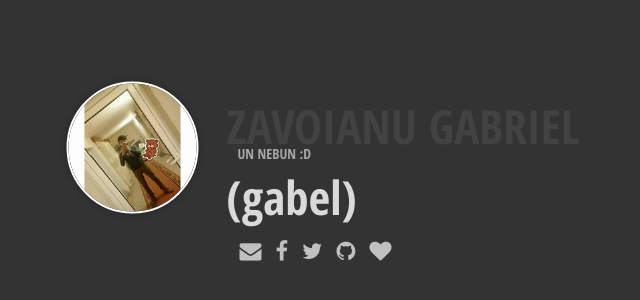
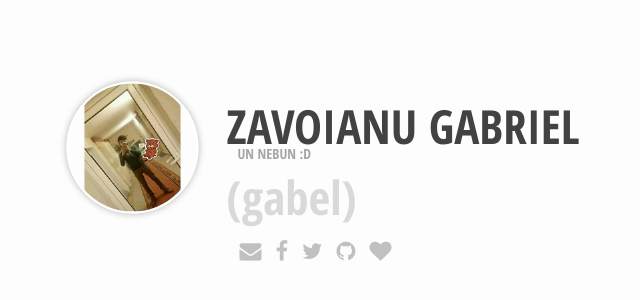
Before and after one commit to gabrielzavoianu/gabrielzavoianu.github.io, a plain HTML site: page index.html in a window 1280 px wide. Shown: the part 226-526 px from the top of the page, without its empty margins (281-921 px from the left). Drawn offline with Linux system fonts and the light colour scheme.

Commit message:
Update main.css

```diff
--- a/css/main.css
+++ b/css/main.css
@@ -17,8 +17,7 @@ body {
   line-height: 1.5;
   font-weight: 400;
   color: #1a1a1a;
-/*  background-color: #fdfdfd; */
-  background-color: #333;
+  background-color: #fdfdfd;
   -webkit-text-size-adjust: 100%; }
 
 /**
```
